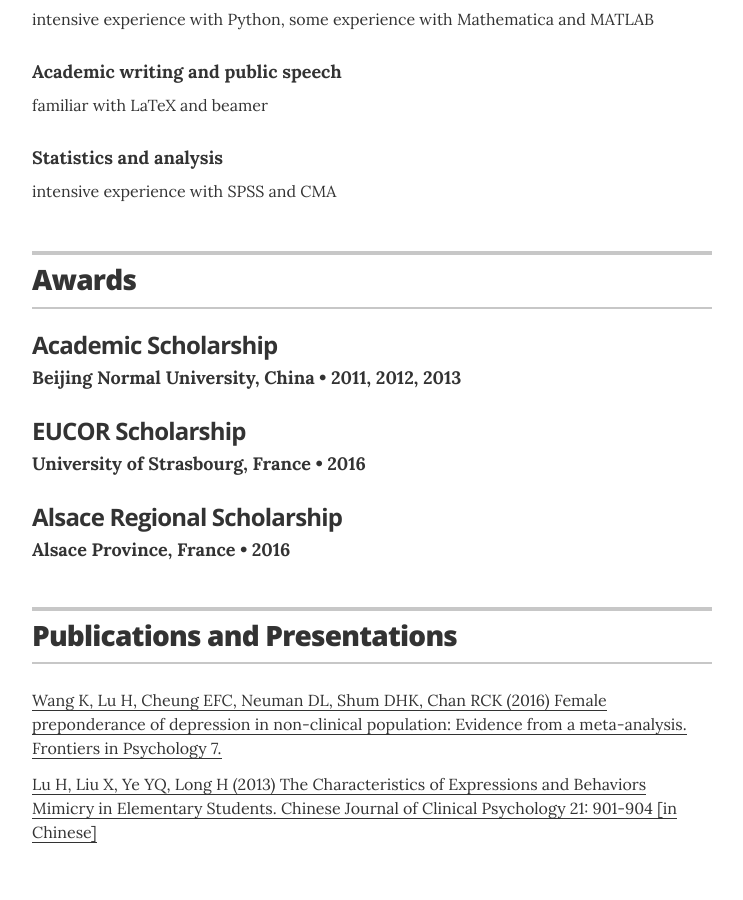
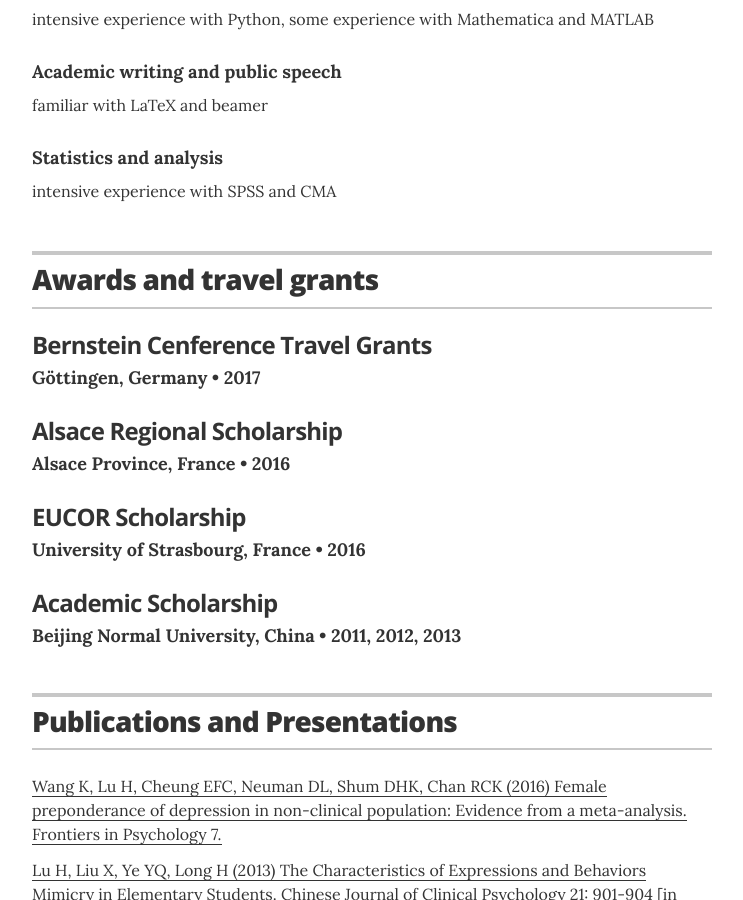
Before and after one commit to ErbB4/erbb4.github.io, a Jekyll site: the page built from index.html, in a window 1280 px wide and 900 px high, scrolled down 3075 px. Shown: the whole window, without its empty margins (268-1011 px from the left). Built offline with Jekyll 4.4.1, drawn with Linux system fonts in a browser that asks for light colours; some of the changed text lies outside the part shown.

Commit message:
travel grants

```diff
--- a/_layouts/resume.html
+++ b/_layouts/resume.html
@@ -201,13 +201,22 @@
       <section class="content-section">
 
         <header class="section-header">
-          <h2>Awards</h2>
+          <h2>Awards and travel grants</h2>
         </header>
 
         <div class="resume-item">
-          <h3 class="resume-item-title" itemprop="award">Academic Scholarship </h3>
-          <h4 class="resume-item-details">Beijing Normal University, China &bull; 2011, 2012, 2013</h4>
+          <h3 class="resume-item-title" itemprop="travel grants">Bernstein Cenference Travel Grants</h3>
+          <h4 class="resume-item-details">Göttingen, Germany &bull; 2017</h4>
+
         </div>
+
+
+        <div class="resume-item">
+          <h3 class="resume-item-title" itemprop="award">Alsace Regional Scholarship</h3>
+          <h4 class="resume-item-details">Alsace Province, France &bull; 2016</h4>
+
+        </div>
+
 
         <div class="resume-item">
           <h3 class="resume-item-title" itemprop="award">EUCOR Scholarship</h3>
@@ -215,11 +224,12 @@
 
         </div>
 
+
         <div class="resume-item">
-          <h3 class="resume-item-title" itemprop="award">Alsace Regional Scholarship</h3>
-          <h4 class="resume-item-details">Alsace Province, France &bull; 2016</h4>
+          <h3 class="resume-item-title" itemprop="award">Academic Scholarship </h3>
+          <h4 class="resume-item-details">Beijing Normal University, China &bull; 2011, 2012, 2013</h4>
+        </div>
 
-        </div>
 
       </section>
       <!-- end Recognition -->
```
Also changed, not shown: other parts of _layouts/resume.html (+1 -1 lines).
